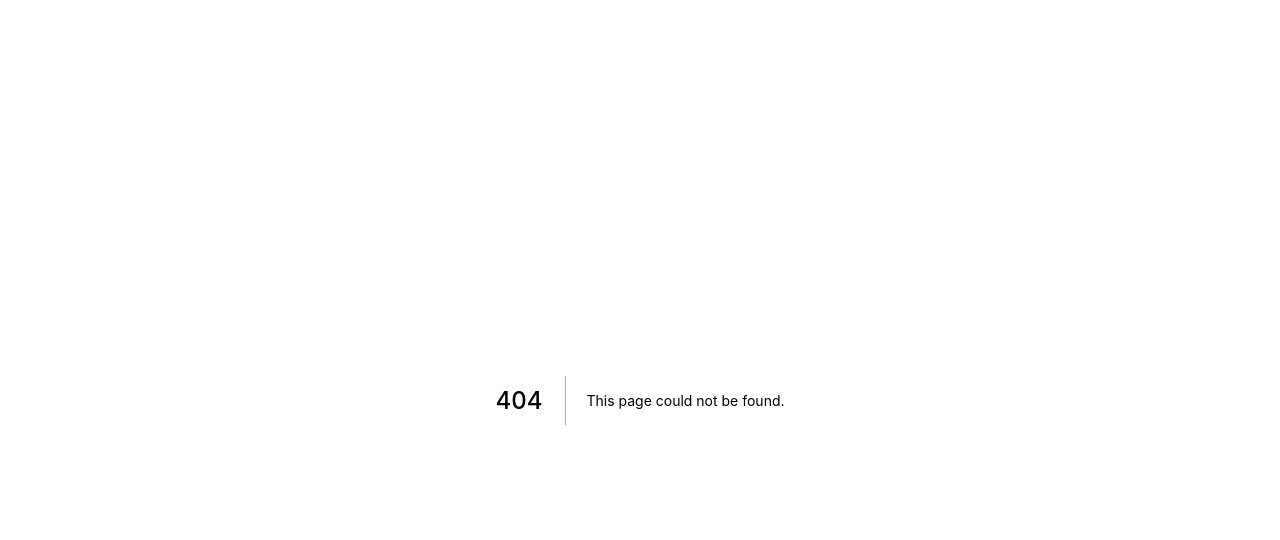
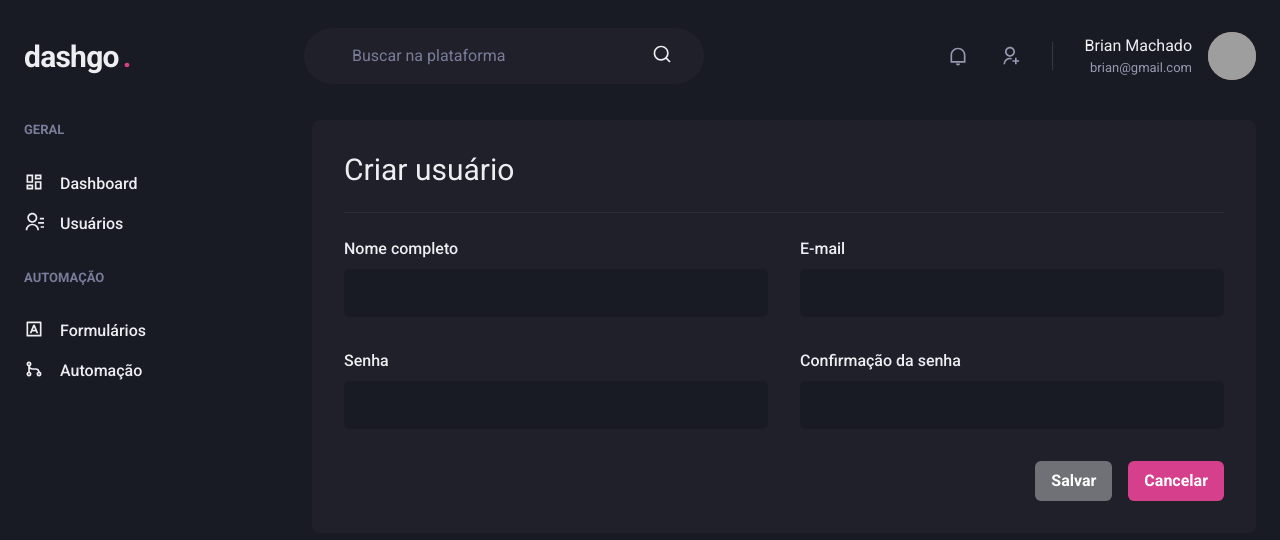
Before and after one commit to lucasdsmachado/dashgo, a Next.js app: page /users/create in a window 1280 px wide. Before the commit this address had no page. Shown: the top 540 px of the page. Built offline with nearby package versions, Linux system fonts and the light colour scheme; grey boxes are pictures that could not be loaded.

Commit message:
create usercreate page

```diff
--- /dev/null
+++ b/src/pages/users/create.tsx
@@ -0,0 +1,43 @@
+import { Box, Button, Flex, Heading, Divider, VStack, SimpleGrid, HStack } from "@chakra-ui/react";
+import { Input } from "../../components/Forms/Input";
+import { Header } from "../../components/Header";
+import { Sidebar } from "../../components/Sidebar";
+
+export default function UserCreate() {
+  return (
+    <Box>
+      <Header />
+
+      <Flex w="100%" my="6" maxWidth={1480} mx="auto" px="6">
+        <Sidebar />
+
+        <Box flex="1" borderRadius={8} bg="gray.800" p="8">
+          <Heading size="lg" fontWeight="normal">Criar usuário</Heading>
+
+          <Divider my="6" borderColor="gray.700" />
+
+          <VStack spacing="8">
+            <SimpleGrid minChildWidth="240px" spacing="8" w="100%">
+              <Input name="name" label="Nome completo" />
+              <Input name="email" type="email" label="E-mail" />
+            </SimpleGrid>
+
+            <SimpleGrid minChildWidth="240px" spacing="8" w="100%">
+              <Input name="password" type="password" label="Senha" />
+              <Input name="password" type="password" label="Confirmação da senha" />
+            </SimpleGrid>
+          </VStack>
+
+          <Flex mt="8" justify="flex-end">
+            <HStack spacing="4">
+              <Button colorScheme="whiteAlpha">Salvar</Button>
+              <Button colorScheme="pink">Cancelar</Button>
+            </HStack>
+          </Flex>
+        </Box>
+
+
+      </Flex>
+    </Box>
+  );
+}
```
